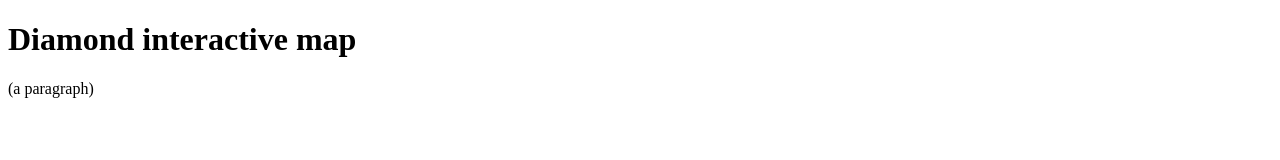
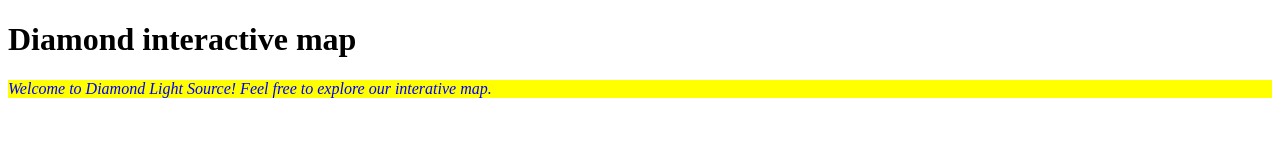
Before and after one commit to lammyuwuu/Diamond-interactive-map, a plain HTML site: page index.html in a window 1280 px wide. Drawn offline with Linux system fonts and the light colour scheme.

Commit message:
basic styles :3

```diff
--- a/index.html
+++ b/index.html
@@ -1,8 +1,11 @@
 <!DOCTYPE html>
+<html lang="en">
+
 <head>
-
+    <title>Diamond's coolest interative map!</title>
+    <link rel="stylesheet" href="style.css">
 </head>
 <body>
     <h1>Diamond interactive map</h1>
-    <p> (a paragraph) </p>
+    <p class="paragraphs" id="para_1"> Welcome to Diamond Light Source! Feel free to explore our interative map. </p>
 </body>
--- /dev/null
+++ b/style.css
@@ -0,0 +1,12 @@
+p {
+    font-style: italic;
+}
+
+#para_1 {
+    background-color: yellow;
+    color: blue;
+}
+
+.paragraphs {
+    color: green;
+}
```
